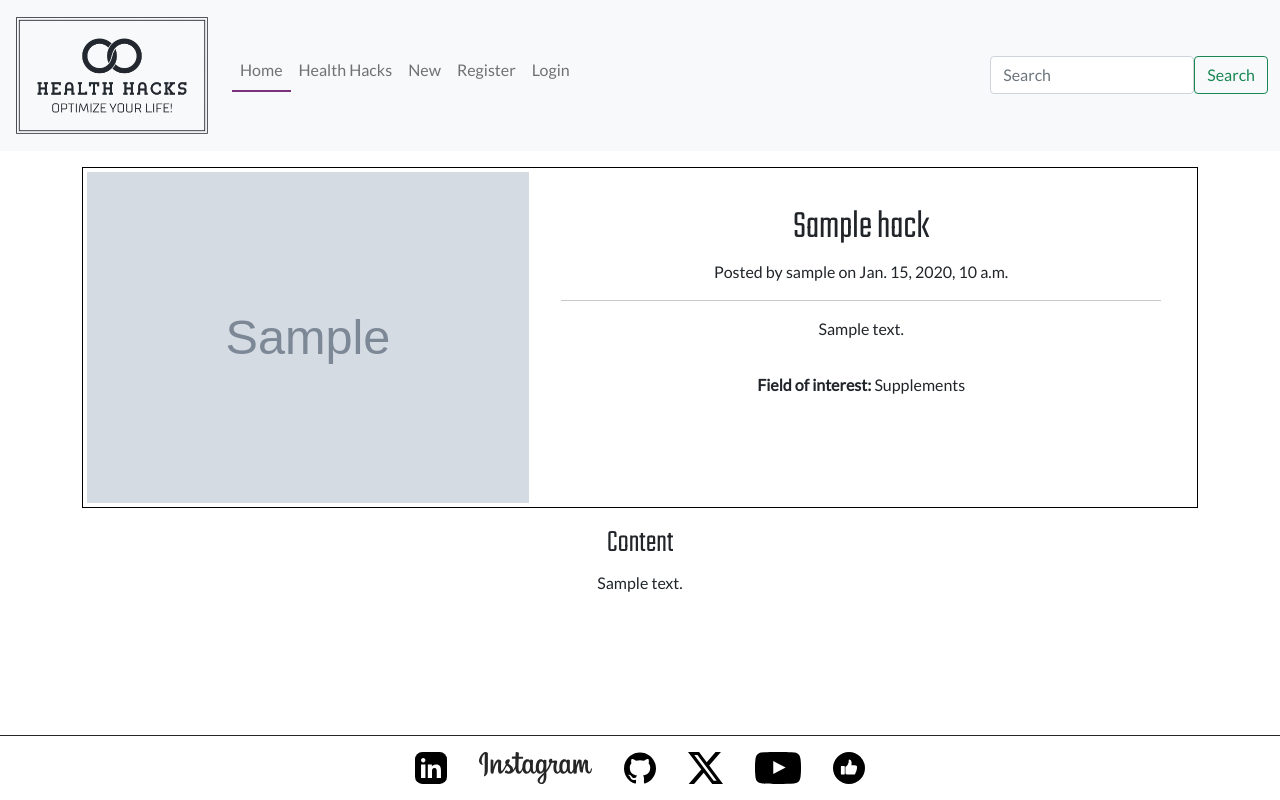
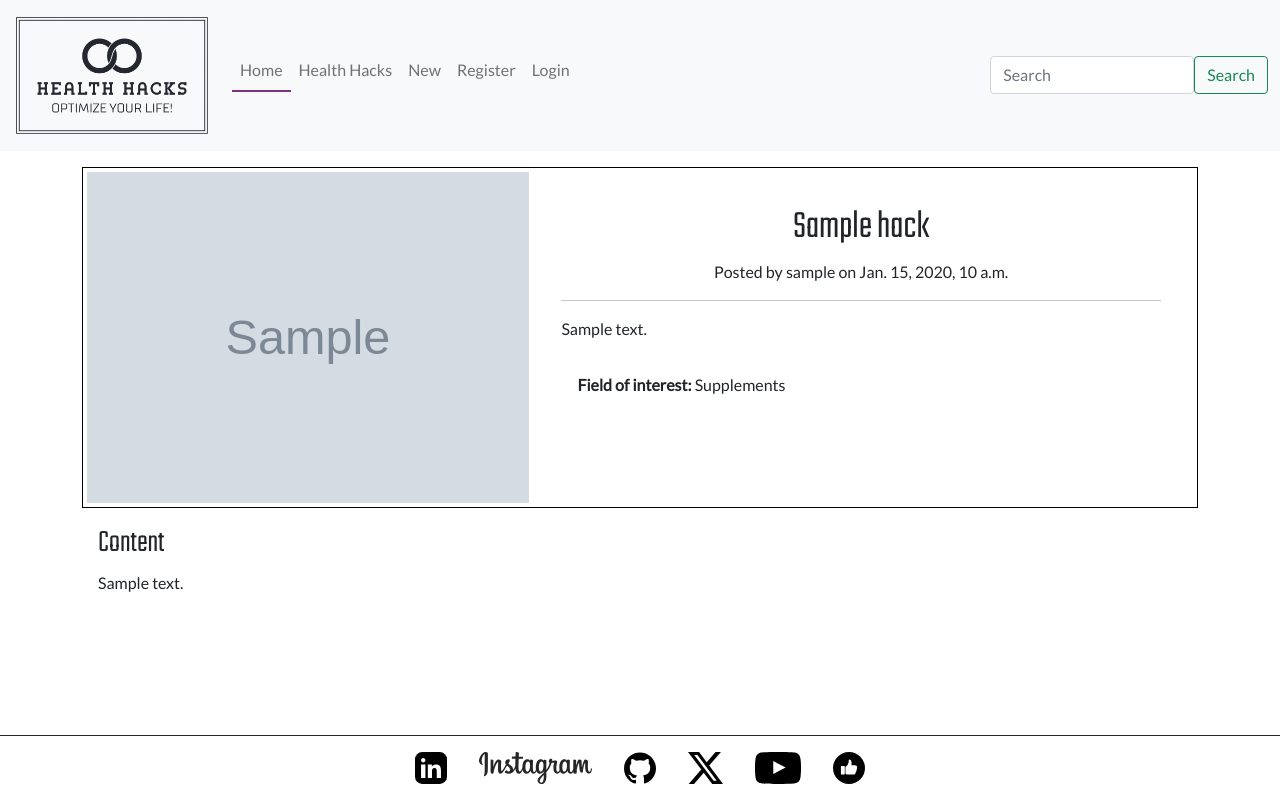
Before and after one commit to Gogomeg/Biohack-yourself, a Django app: page /hacks/1/ in a window 1280 px wide. Run offline with Django 4.2, Linux system fonts and the light colour scheme; tables that the repository leaves empty hold one stand-in row (Sample ...).

Commit message:
Deplyment attempt 3

```diff
--- a/hacks/models.py
+++ b/hacks/models.py
@@ -24,10 +24,11 @@ class Hack(models.Model):
     A model to create and manage health hacks
     """
 
-    user = models.ForeignKey(User, related_name="hack_owner", on_delete=models.CASCADE)
+    user = models.ForeignKey(
+        User, related_name="hack_owner", on_delete=models.CASCADE)
     title = models.CharField(max_length=300, null=False, blank=False)
     description = models.CharField(max_length=500, null=False, blank=False)
-    content = RichTextField(max_length=10000, null=False, blank=False)
+    content = RichTextField(max_length=1000000, null=False, blank=False)
     image = ResizedImageField(
         size=[400, None],
         quality=75,
@@ -37,7 +38,8 @@ class Hack(models.Model):
         null=False,
     )
     image_alt = models.CharField(max_length=100, null=False, blank=False)
-    hack_type = models.CharField(max_length=50, choices=HACK_TYPES, default="longevity")
+    hack_type = models.CharField(
+        max_length=50, choices=HACK_TYPES, default="longevity")
     posted_date = models.DateTimeField(auto_now=True)
 
     class Meta:
--- a/static/css/base.css
+++ b/static/css/base.css
@@ -27,7 +27,7 @@ body {
     display: flex;
     flex-direction: column;
     font-family: var(--main-font);
-    text-align: center;
+    text-align: justify;
 }
 
 
@@ -121,8 +121,17 @@ a.navbar-brand {
 }
 
 .hack-container {
+    text-align: justify;
     display: flex;
     flex-direction: column;
+}
+
+div.content.p-3 p {
+    text-align: justify;
+}
+
+.hack-container p {
+    text-align: justify;
 }
 
 .content,
```
Also changed, not shown: main/settings.py (+2 -6 lines).
